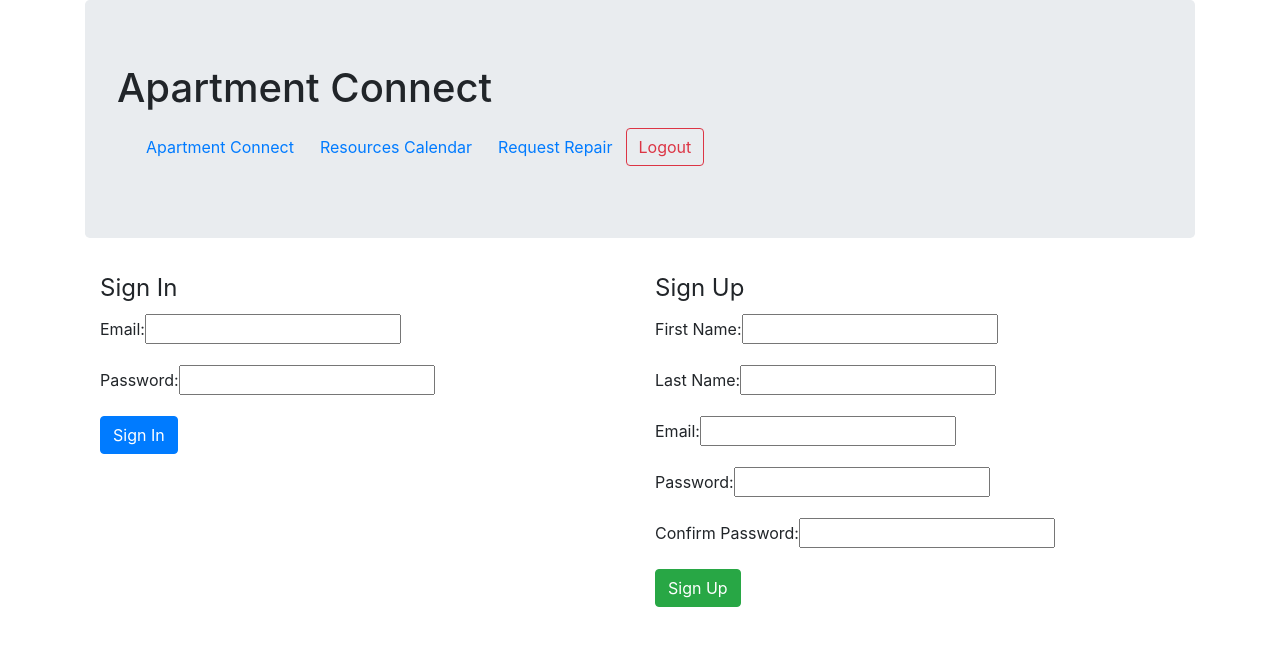
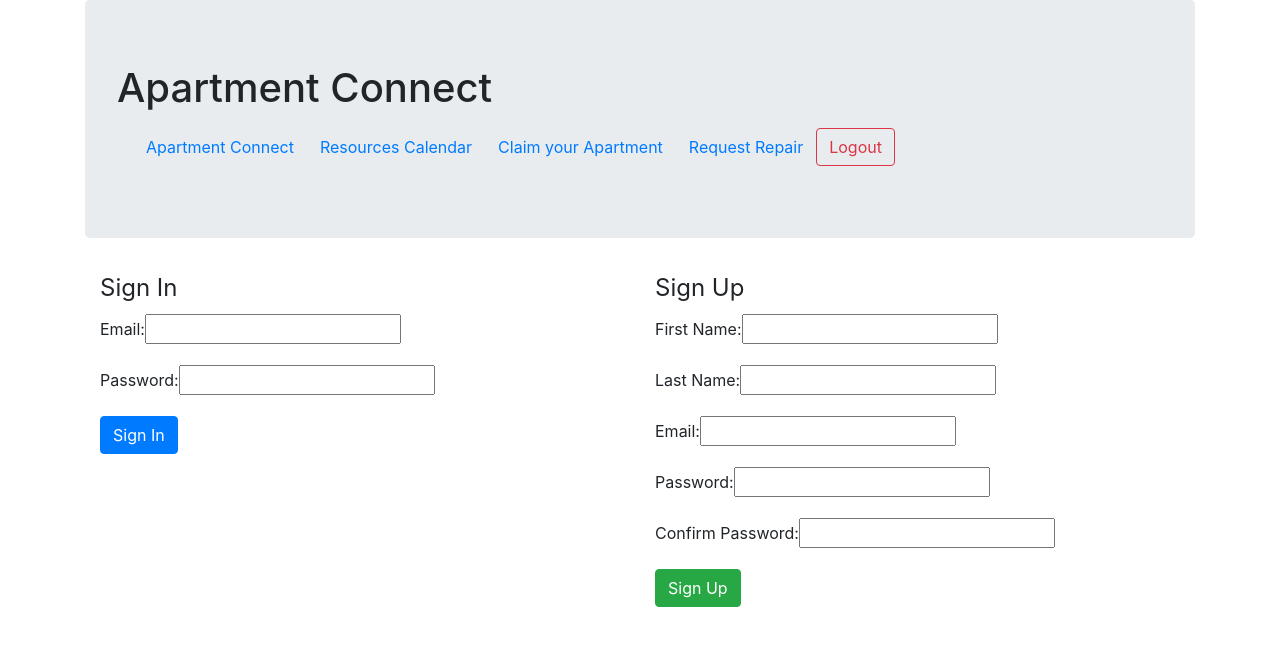
Before and after one commit to blakebonasera/Apartment_Connect, a React (Create React App) app in the folder client/: page / in a window 1280 px wide. Shown: the top 646 px of the page. Built offline with nearby package versions, Linux system fonts and the light colour scheme; sample sign-in values are in the browser's storage.

Commit message:
Navbar/ Apartment form relocation

```diff
--- a/client/src/App.js
+++ b/client/src/App.js
@@ -5,6 +5,7 @@ import Nav from './components/Nav';
 import LogReg from './views/LogReg';
 import UserList from './views/UserList';
 import axios from 'axios';
+import ApartmentForm from './components/ApartmentForm';
 import UserDashboard from './views/UserDashboard';
 import NewRepair from './views/NewRepair';
 import Calendar from './views/calendar';
@@ -34,6 +35,7 @@ function App() {
         <LogReg setLoggedIn={()=> setIsLoggedIn(true)} path="/" />
         <UserList path="/users" />
         <UserDashboard path="/dashboard" />
+        <ApartmentForm path='/connect' />
         <NewRepair path="/newrepair" />
         <Calendar path="/calendar" />
       </Router>
--- a/client/src/components/ApartmentForm.js
+++ b/client/src/components/ApartmentForm.js
@@ -1,4 +1,5 @@
 import React, { useState, useEffect }from 'react';
+import { navigate } from '@reach/router';
 import axios from 'axios';
 
 const ApartmentForm = props => {
@@ -47,11 +48,14 @@ const ApartmentForm = props => {
             }
         })
         .catch(err=>console.log(err));
+        navigate('/calendar');
     }
 
     return(
+
         <form onSubmit={submitHandler}>
-            <div className="row form-group">
+            <legend className="offset-1">Claim your apartment for ability to request repairs and reserve common areas</legend>
+            <div className="row form-group offset-3">
                 <label htmlFor="apartments">Apartment :</label>
                 <select name="apartments" onChange={changeHandler}  >
                     <option>Select your apartment</option>
@@ -62,7 +66,7 @@ const ApartmentForm = props => {
                     }
                 </select>
             </div>
-            <div className="row form-group">
+            <div className="row form- offset-4">
                 <input type="submit" value="Add User as Tenant" className="btn btn-primary"/>
             </div>
         </form>
--- a/client/src/components/Nav.js
+++ b/client/src/components/Nav.js
@@ -15,6 +15,9 @@ const Nav = (props) => {
                         <Link className="btn" to="/calendar">Resources Calendar</Link>
                     </li>
                     <li className="nav-item">
+                        <Link className="btn" to="/connect">Claim your Apartment</Link>
+                    </li>
+                    <li className="nav-item">
                         <Link className="btn" to="/newrepair">Request Repair</Link>
                     </li>
                     <li className="nav-item">
--- a/client/src/views/UserDashboard.js
+++ b/client/src/views/UserDashboard.js
@@ -1,8 +1,8 @@
 import React, { useEffect, useState } from 'react';
 import axios from 'axios';
 import Calendar from './calendar';
-import ApartmentForm from '../components/ApartmentForm';
-import NewRepair from './NewRepair';
+
+
 import {navigate} from '@reach/router';
 
 const UserDashboard = props => {
@@ -38,13 +38,14 @@ const UserDashboard = props => {
             <h2>Welcome {user.firstName}</h2>
             </div>
             <div className="row offset-3">
-                <button className="btn btn-primary mr-5" onClick={() => request("connect") }>Apartment Connect</button>
+                <button className="btn btn-primary mr-5" onClick={() => request("repair") }>Repairs</button>
                 <button className="btn btn-primary" onClick={() => request("reserve")}>Reserve a Time</button>
             </div>
 
             {
-                requestType === "connect" ?
-                <ApartmentForm />:
+                requestType === "repair" ?
+                <p>Repairs table will go here</p>
+                :
                 requestType === "reserve" ?
                 <Calendar />:
                 ""
```
